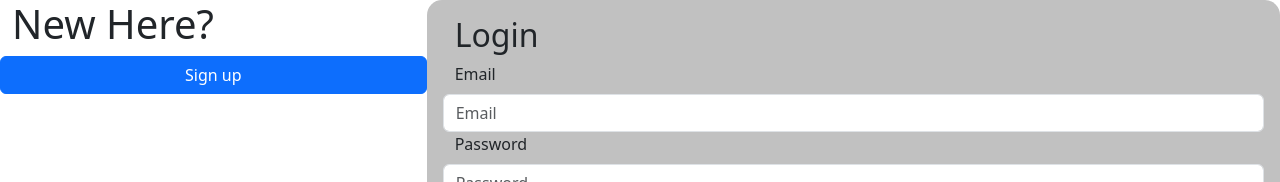
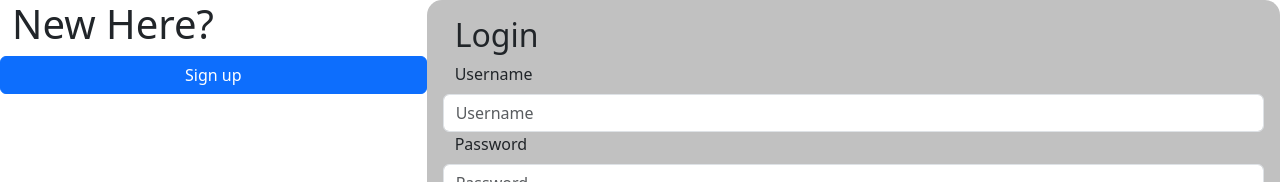
Before and after one commit to vesmor/VirtualVogue, a React (Create React App) app in the folder frontend/: page /login in a window 1280 px wide. Shown: the top 182 px of the page. Built offline with nearby package versions, Linux system fonts and the light colour scheme.

Commit message:
Small edits, removed checks for now

```diff
--- a/frontend/src/Login.js
+++ b/frontend/src/Login.js
@@ -16,36 +16,23 @@ import 'bootstrap/dist/css/bootstrap.min.css';
 const Login = () => {
 
 
-    const [email, setEmail] = useState("");
+    const [login, setLogin] = useState("");
     const [password, setPassword] = useState("");
     const [errorMessage, setError] = useState("");
 
     const doLogin = async (event) => {
         event.preventDefault();
-        console.log(email, password);
+        console.log(login, password);
 
         const passwordRegex = /^(?=.*[a-z])(?=.*[A-Z])(?=.*\d)(?=.*[@$!%*?&,.])[A-Za-z\d@$!%*?&,.]{8,}$/;
         const emailRegex = /^[^\s@]+@[^\s@]+\.[^\s@]+$/;
         let error = '';
 
-        if (!email.trim()) {
-            error = "Enter email!";
-            setError(error);
-            console.log(errorMessage)
-            return;
-        }
-        else if (!password.trim()) {
-            error = "Enter Password!";
-            console.log(errorMessage)
-            setError(error);
-            return;
-        }
-
 
         console.log("Valid form");
 
         let jsonPayload = JSON.stringify({
-            login: email,
+            login: login,
             password: password
         }
         )
@@ -64,9 +51,10 @@ const Login = () => {
 
             if(res.error){
                 console.log('Error');
+                setError(res.error);
                 return;
             }
-
+            else(setError('Success'));
 
             console.log("Success")
 
@@ -111,8 +99,8 @@ const Login = () => {
                                         <h2 class="h2">Login</h2>
                                     </Row>
                                     <Row class="flex-column">
-                                        <FormLabel>Email</FormLabel>
-                                        <FormControl required value = {email} placeholder="Email" id="email" type="text" onChange={(e) => setEmail(e.target.value)}></FormControl>
+                                        <FormLabel>Username</FormLabel>
+                                        <FormControl required value = {login} placeholder="Username" id="login" type="text" onChange={(e) => setLogin(e.target.value)}></FormControl>
                                     </Row>
                                     <Row class="flex-column">
                                         <FormLabel>Password</FormLabel>
```
